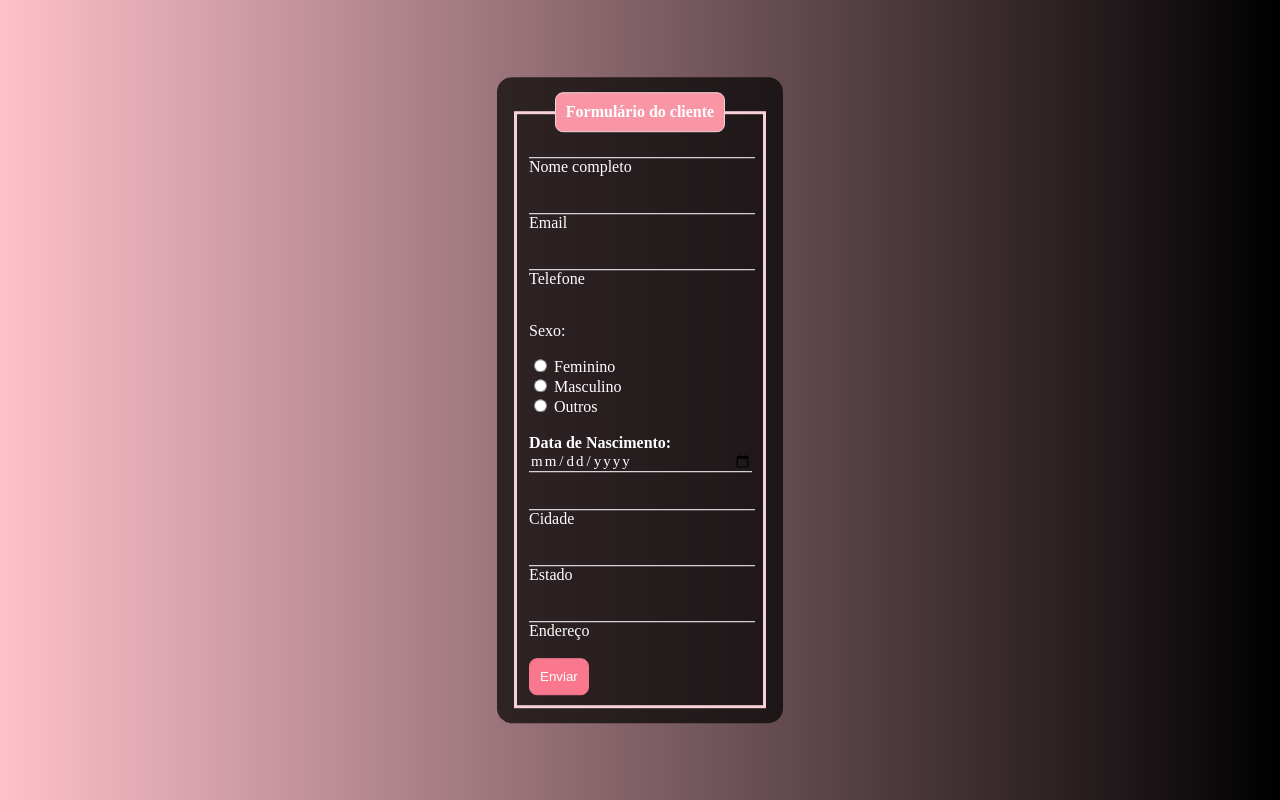
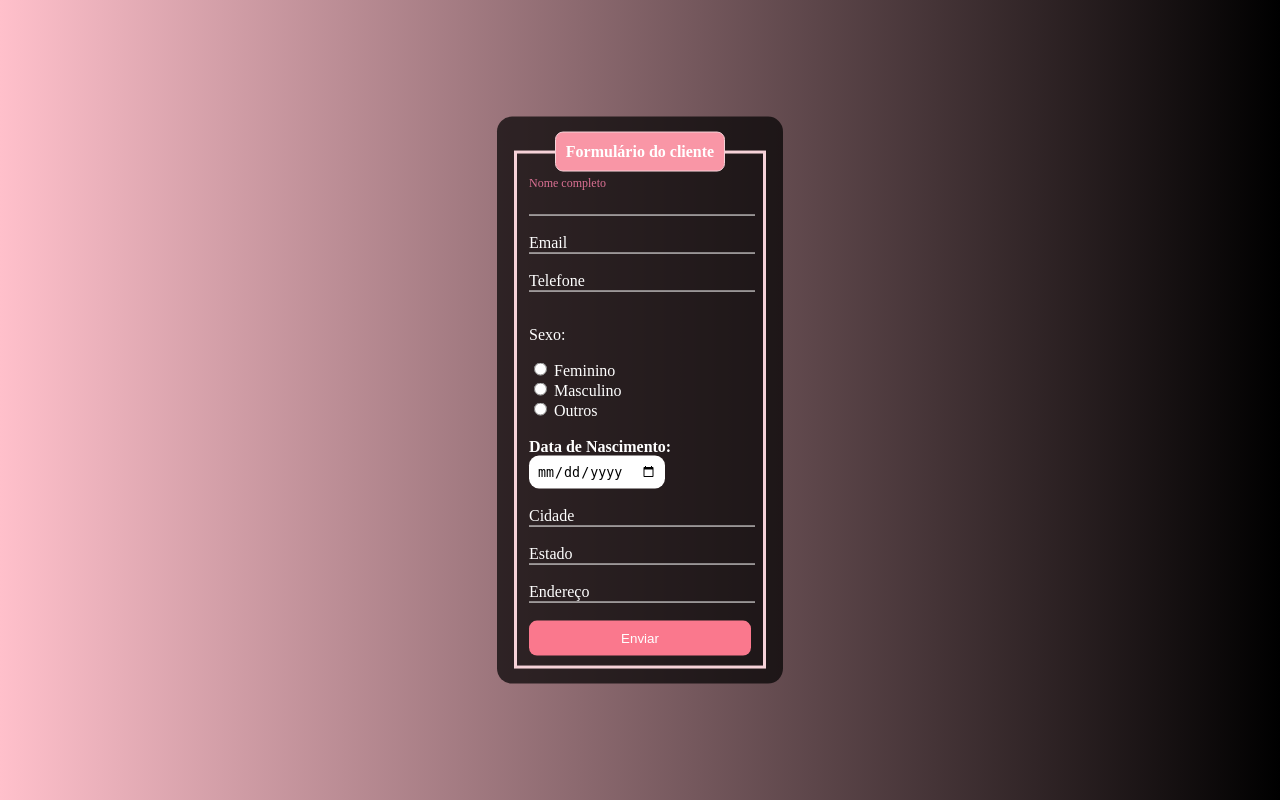
Before and after one commit to juliacpa73/criacao-de-site, a PHP site: page /html/cadastro.html in a window 1280 px wide. Run offline with PHP 8.4, Linux system fonts and the light colour scheme.

Commit message:
Tela de cadastro e login

```diff
--- a/aula20/css/cadastro.css
+++ b/aula20/css/cadastro.css
@@ -47,11 +47,28 @@ legend{
     pointer-events: none;
     transition: .5s;
 }
+.inputUser:focus ~ .labelInput,
+.inputUser:valid ~ .labelInput{
+    top: -20px;
+    font-size: 12px;
+    color: palevioletred;
+}
+#dataNascimento{
+    border: none;
+    padding: 8px;
+    border-radius: 10px;
+    outline: none
+}
 .submit{
-    border: 1px solid  rgb(250, 120, 141);
+    width: 100%;
     padding: 10px;
     text-align: center;
-    background-color: rgb(250, 120, 141);
+    background-color:rgb(250, 120, 141);
     border-radius: 8px;
     color: white;
+    border: none;
+    cursor: pointer;
 }
+#submit{
+    background-color:rgb(250, 120, 141);
+}
--- a/aula20/html/cadastro.html
+++ b/aula20/html/cadastro.html
@@ -4,29 +4,32 @@
     <meta charset="UTF-8">
     <meta name="viewport" content="width=device-width, initial-scale=1.0">
     <link rel="stylesheet" href="../css/cadastro.css">
-    <title>Formulário | GN</title>
+    <title>Formulário de cadastro</title>
 </head>
 <body>
     <div class="box">
         <form action="">
             <fieldset> <!-- Faz a caixa onde ficarão as labels-->
                 <legend><strong>Formulário do cliente</strong></legend>
+                <br>
                 <div class="inputBox">
                     <input type="text"
                             name="nome"
                             id="nome"
                             class="inputUser"
                             autofocus required>
-                    <label for="nome">Nome completo</label>
+                    <label for="nome"
+                           class="labelInput">Nome completo</label>
                 </div>
                 <br>
                 <div class="inputBox">
-                    <input type="email"
+                    <input type="text"
                             name="email"
                             id="email"
                             class="inputUser"
                             required>
-                    <label for="email">Email</label>
+                    <label for="email"
+                           class="labelInput">Email</label>
                 </div>
                 <br>
                 <div class="inputBox">
@@ -35,7 +38,8 @@
                             id="telefone"
                             class="inputUser"
                             required>
-                    <label for="telefone">Telefone</label>
+                    <label for="telefone"
+                           class="labelInput">Telefone</label>
                 </div>
                 <br>
                 <p>Sexo: </p>
@@ -65,7 +69,6 @@
                     <input type="date"
                             name="dataNascimento"
                             id="dataNascimento"
-                            class="inputUser"
                             required>
                 </div>
                 <br>
@@ -75,7 +78,8 @@
                             id="cidade"
                             class="inputUser"
                             required>
-                    <label for="cidade">Cidade</label>
+                    <label for="cidade"
+                           class="labelInput">Cidade</label>
                 </div>
                 <br>
                 <div class="inputBox">
@@ -84,7 +88,8 @@
                             id="estado"
                             class="inputUser"
                             required>
-                    <label for="estado">Estado</label>
+                    <label for="estado"
+                           class="labelInput">Estado</label>
                 </div>
                 <br>
                 <div class="inputBox">
@@ -93,7 +98,8 @@
                             id="endereco"
                             class="inputUser"
                             required>
-                    <label for="endereco">Endereço</label>
+                    <label for="endereco"
+                           class="labelInput">Endereço</label>
                 </div>
                 <br>
                 <input type="submit"
```
Also changed, not shown: aula20/css/login.css (added, +37 -0 lines), aula20/html/login.html (+19 -0 lines).
